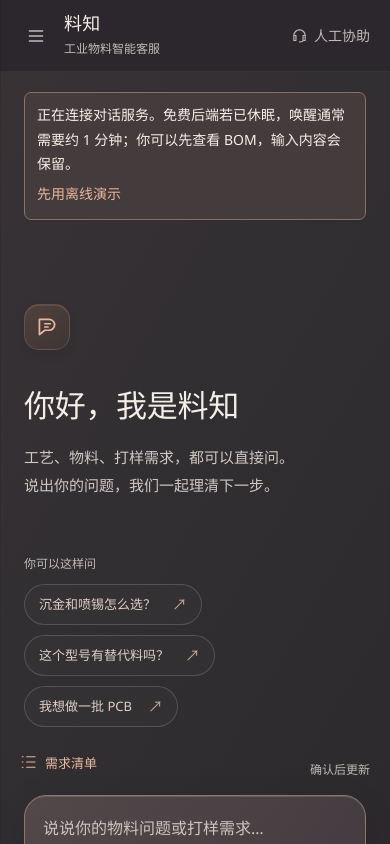
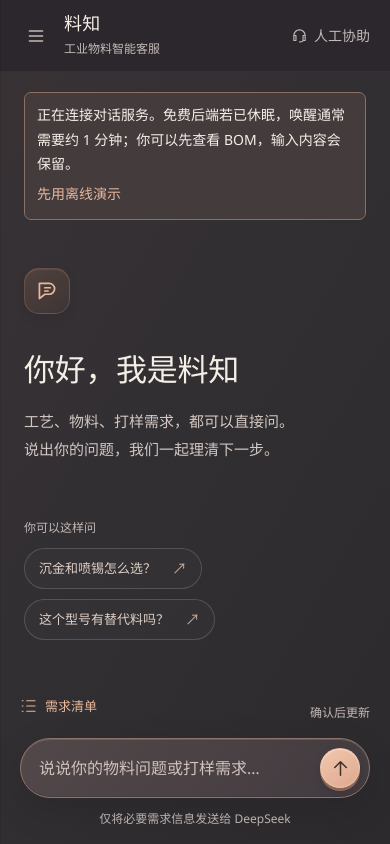
Before and after one commit to FriendRan/material-copilot-demo, a website with bundled scripts: page public/index.html in a window 390 px wide. Built offline with nearby package versions, Linux system fonts and the light colour scheme; files whose address does not match are found by name.

Commit message:
Improve mobile composer capsule, focus transition and keyboard viewport docking

```diff
--- a/public/app.js
+++ b/public/app.js
@@ -416,37 +416,53 @@ function mountMobileLayout(){
   dialog.addEventListener('close',()=>{if(mobile.matches&&panel.dataset.expanded==='true')setRequirements(false);});
   panel.querySelector('[data-view="bom-view"]').addEventListener('click',()=>setRequirements(false));
   const privacy=$('.composer-privacy'),desktopPrivacy=privacy.textContent,input=$('#chat-input'),desktopPlaceholder=input.placeholder;
+  const form=$('#chat-form'),card=$('.chat-card');
+  const dock=document.createElement('div');dock.className='mobile-composer-dock';
   const caption=$('.service-caption'),desktopCaption=caption.textContent;
   const workspace=$('#workspace');
-  let focusHeight=0,keyboardWasOpen=false;
+  let focusHeight=0,keyboardWasOpen=false,viewportFrame=0;
   function syncInputState(){
-    const composing=mobile.matches&&document.body.dataset.view==='workspace'&&workspace.classList.contains('is-opening')&&document.activeElement===input;
+    const editing=mobile.matches&&document.body.dataset.view==='workspace'&&document.activeElement===input;
+    const composing=editing&&workspace.classList.contains('is-opening');
+    workspace.classList.toggle('is-editing',editing);
     workspace.classList.toggle('is-composing',composing);
     for(const el of [$('#messages'),$('.quick-actions'),tools])el.inert=composing;
   }
   function syncViewport(){
     const viewport=window.visualViewport;
-    if(mobile.matches&&document.body.dataset.view==='workspace'&&viewport&&Math.abs(viewport.scale-1)<.02){
-      document.documentElement.style.setProperty('--mobile-viewport-height',Math.round(viewport.height)+'px');
+    if(mobile.matches&&document.body.dataset.view==='workspace'&&viewport){
+      // Follow actual keyboard geometry each paint; never delay its rise with a timer.
+      // Pinch zoom is not a keyboard resize and must not dismiss the draft.
+      if(Math.abs(viewport.scale-1)>=.02)return;
+      document.documentElement.style.setProperty('--mobile-viewport-height',Math.round(viewport.height+Math.max(0,viewport.offsetTop||0))+'px');
       if(document.activeElement===input&&focusHeight){
         if(focusHeight-viewport.height>120)keyboardWasOpen=true;
         else if(keyboardWasOpen&&viewport.height>=focusHeight-60){keyboardWasOpen=false;input.blur();}
       }
     }else document.documentElement.style.removeProperty('--mobile-viewport-height');
   }
-  input.addEventListener('focus',()=>{focusHeight=Math.max(window.visualViewport?.height||innerHeight,innerHeight);keyboardWasOpen=false;syncInputState();syncViewport();});
+  function scheduleViewport(){
+    if(viewportFrame)return;
+    viewportFrame=requestAnimationFrame(()=>{viewportFrame=0;syncViewport();});
+  }
+  input.addEventListener('focus',()=>{focusHeight=Math.max(window.visualViewport?.height||innerHeight,innerHeight);keyboardWasOpen=false;syncInputState();sizeInput();syncViewport();});
   input.addEventListener('blur',()=>{focusHeight=0;keyboardWasOpen=false;queueMicrotask(syncInputState);});
   document.addEventListener('pointerdown',event=>{if(mobile.matches&&document.activeElement===input&&!$('#chat-form').contains(event.target))input.blur();});
-  window.visualViewport?.addEventListener('resize',syncViewport);
+  window.visualViewport?.addEventListener('resize',scheduleViewport);
+  window.visualViewport?.addEventListener('scroll',scheduleViewport);
   let wasMobile=false;
   function sizeInput(){
-    if(mobile.matches){input.style.height='0px';input.style.height=Math.min(108,Math.max(36,input.scrollHeight))+'px';}
-    else input.style.removeProperty('height');
+    if(mobile.matches){
+      input.style.removeProperty('height');form.style.setProperty('--mobile-input-height','0px');
+      form.style.setProperty('--mobile-input-height',Math.min(108,Math.max(36,input.scrollHeight))+'px');
+    }else{input.style.removeProperty('height');form.style.removeProperty('--mobile-input-height');}
   }
   input.addEventListener('input',sizeInput);$('#chat-form').addEventListener('submit',()=>queueMicrotask(sizeInput));
   function sync(){
     const isMobile=mobile.matches;
     if(isMobile){
+      if(!dock.isConnected)card.append(dock);
+      if(form.parentElement!==dock)dock.append(tools,form,privacy);
       if(toggle.parentElement!==tools)tools.prepend(toggle);
       if(settings.parentElement!==$('.sidebar-footer'))$('.sidebar-footer').prepend(settings);
       if(document.body.dataset.view==='workspace')$('#current-view-name').textContent='料知';
@@ -457,6 +473,7 @@ function mountMobileLayout(){
       if(expanded&&!dialog.open){document.querySelectorAll('.floating-panel').forEach(p=>{if(p.parentElement.tagName==='DETAILS')p.parentElement.open=false;});dialog.showModal();close.focus({preventScroll:true});}
       else if(!expanded&&dialog.open){dialog.close();toggle.focus({preventScroll:true});}
     }else{
+      if(dock.isConnected){dock.before(tools,form,privacy);dock.remove();}
       if(dialog.open)dialog.close();
       if(panel.parentElement!==grid)grid.append(panel);
       if(toggle.parentElement!==headerTools)headerTools.append(toggle);
--- a/public/style.css
+++ b/public/style.css
@@ -970,3 +970,31 @@ body.app-shell{background:var(--canvas);color:var(--ink)}
 
 @media(max-width:900px){:root{--sidebar-width:0px}}
 .app-shell .assistant.intro-message .bubble{color:#d2c7c2}
+
+
+/* Mobile composer: one dock follows the visual viewport, with no delayed lift. */
+@media(max-width:600px){
+ .app-shell .mobile-composer-dock{display:flex;flex-direction:column;flex:none;order:10;width:100%;margin-top:auto;padding-top:8px}
+ .app-shell #workspace.is-opening .mobile-composer-dock{order:2}
+ .app-shell .mobile-composer-dock .mobile-chat-tools,.app-shell #workspace.is-opening .mobile-composer-dock .mobile-chat-tools{margin-top:0;max-height:60px}
+ .app-shell #chat-form,.app-shell #workspace.is-opening.is-composing #chat-form{position:relative;inset:auto;display:block;flex:none;width:calc(100% - 40px);height:60px;min-height:60px;margin:0 auto;padding:0;border-radius:32px;overflow:hidden;transition:border-radius .3s cubic-bezier(.2,.7,.2,1),height .3s cubic-bezier(.2,.7,.2,1),border-color .2s,box-shadow .2s}
+ .app-shell #chat-input{position:absolute;top:11px;left:18px;width:calc(100% - 88px);height:36px!important;min-height:36px;max-height:108px;padding:3px 0;font-size:16px;line-height:30px;resize:none;overflow-y:hidden;transition:width .3s cubic-bezier(.2,.7,.2,1),top .3s cubic-bezier(.2,.7,.2,1)}
+ .app-shell .composer-footer{position:absolute;inset:auto 9px 9px auto;margin:0;min-height:40px;display:flex;align-items:center}
+ .app-shell .composer-footer>span{display:none}
+ .app-shell .composer-footer .send-button{width:40px;height:40px;min-height:40px;border-radius:50%;transition:border-radius .3s cubic-bezier(.2,.7,.2,1),background-color .15s}
+ .app-shell #workspace.is-editing #chat-form,.app-shell #workspace.is-opening.is-editing #chat-form{height:calc(var(--mobile-input-height,36px) + 72px);border-radius:22px}
+ .app-shell #workspace.is-editing #chat-input{top:14px;width:calc(100% - 36px);height:var(--mobile-input-height,36px)!important;overflow-y:auto}
+ .app-shell #workspace.is-editing .composer-footer .send-button{border-radius:13px}
+ .app-shell #workspace.is-opening .work-grid>.chat-card .messages{flex:0 1 auto;min-height:0;transition:opacity .52s cubic-bezier(.2,.6,.2,1),transform .62s cubic-bezier(.2,.6,.2,1)}
+ .app-shell #workspace.is-opening .quick-actions{flex:0 1 auto;min-height:0;overflow:hidden;transition:opacity .5s cubic-bezier(.2,.6,.2,1),transform .62s cubic-bezier(.2,.6,.2,1)}
+ .app-shell #workspace.is-opening.is-composing .work-grid>.chat-card .messages{max-height:360px;min-height:0;padding:68px 24px 32px;opacity:0;transform:translateY(-36px);overflow:hidden;pointer-events:none}
+ .app-shell #workspace.is-opening.is-composing .quick-actions{max-height:240px;margin:0 24px 24px;opacity:0;transform:translateY(-36px);pointer-events:none}
+ .app-shell #workspace.is-opening.is-composing .mobile-composer-dock .mobile-chat-tools{max-height:60px;margin-bottom:8px;opacity:0;transform:translateY(-16px);pointer-events:none;transition:opacity .45s ease,transform .6s cubic-bezier(.2,.6,.2,1)}
+ .app-shell #workspace.is-opening.is-composing .composer-privacy{position:static;inset:auto;width:100%;z-index:auto}
+ .app-shell .mobile-composer-dock .composer-privacy{margin:10px 0 max(14px,env(safe-area-inset-bottom))}
+ .app-shell #workspace .work-grid>.chat-card .messages{min-height:0}
+ .app-shell #workspace.is-editing .parameter-proposal{max-height:min(36dvh,max(96px,calc(var(--mobile-viewport-height,100dvh) - 330px)))}
+}
+@media(max-width:600px) and (max-height:740px){.app-shell #workspace.is-opening.is-composing .work-grid>.chat-card .messages{padding-top:24px;padding-bottom:20px}.app-shell #workspace.is-opening.is-composing .quick-actions{margin-bottom:12px}}
+@media(max-width:600px) and (max-height:580px){.app-shell #workspace.is-opening.is-composing .work-grid>.chat-card .messages{flex:1 1 0;contain:size;min-height:0;padding-block:18px}.app-shell #workspace.is-opening.is-composing .quick-actions{display:none}.app-shell .mobile-composer-dock .composer-privacy{margin-bottom:10px}}
+@media(max-width:600px) and (prefers-reduced-motion:reduce){.app-shell #chat-form,.app-shell #chat-input,.app-shell .composer-footer .send-button,.app-shell #workspace.is-opening.is-composing .mobile-composer-dock .mobile-chat-tools{transition:none!important}}
```
Also changed, not shown: tests/mobile-composer.test.mjs (added, +42 -0 lines), tests/ui-harness.mjs (+6 -1 lines).
